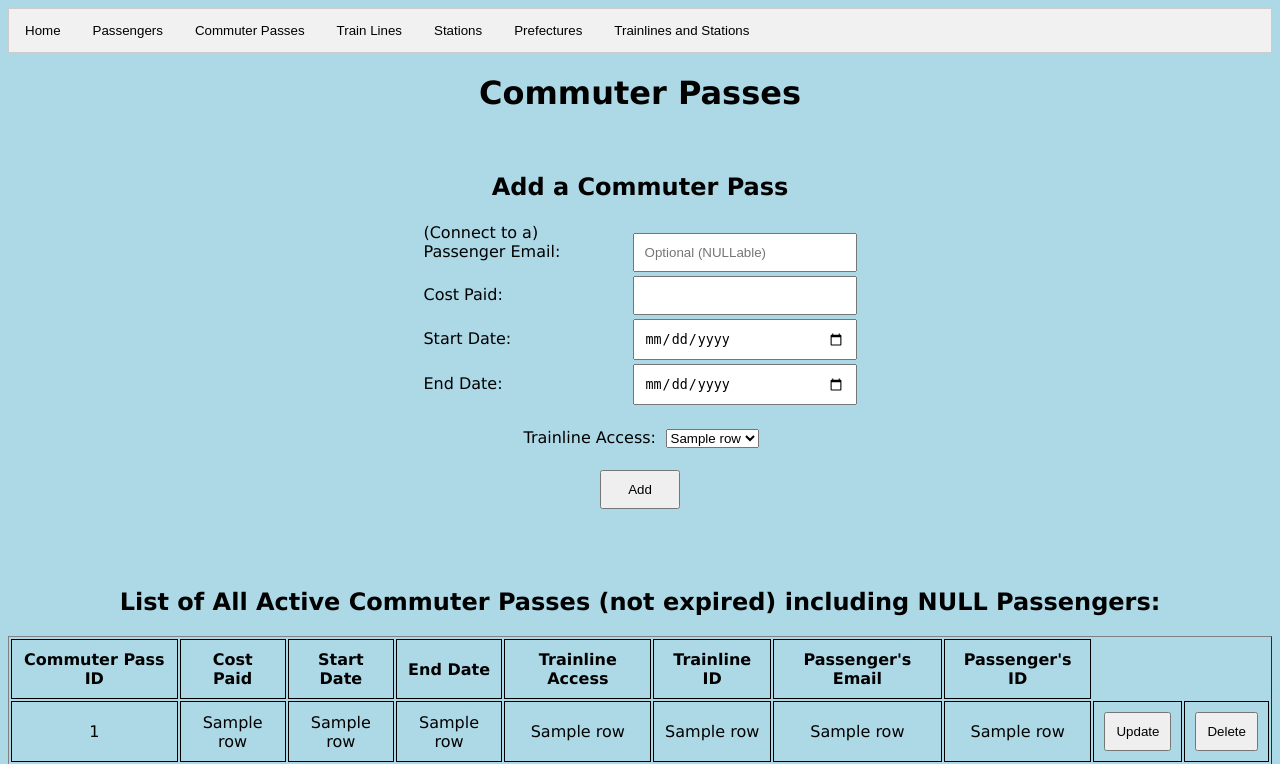
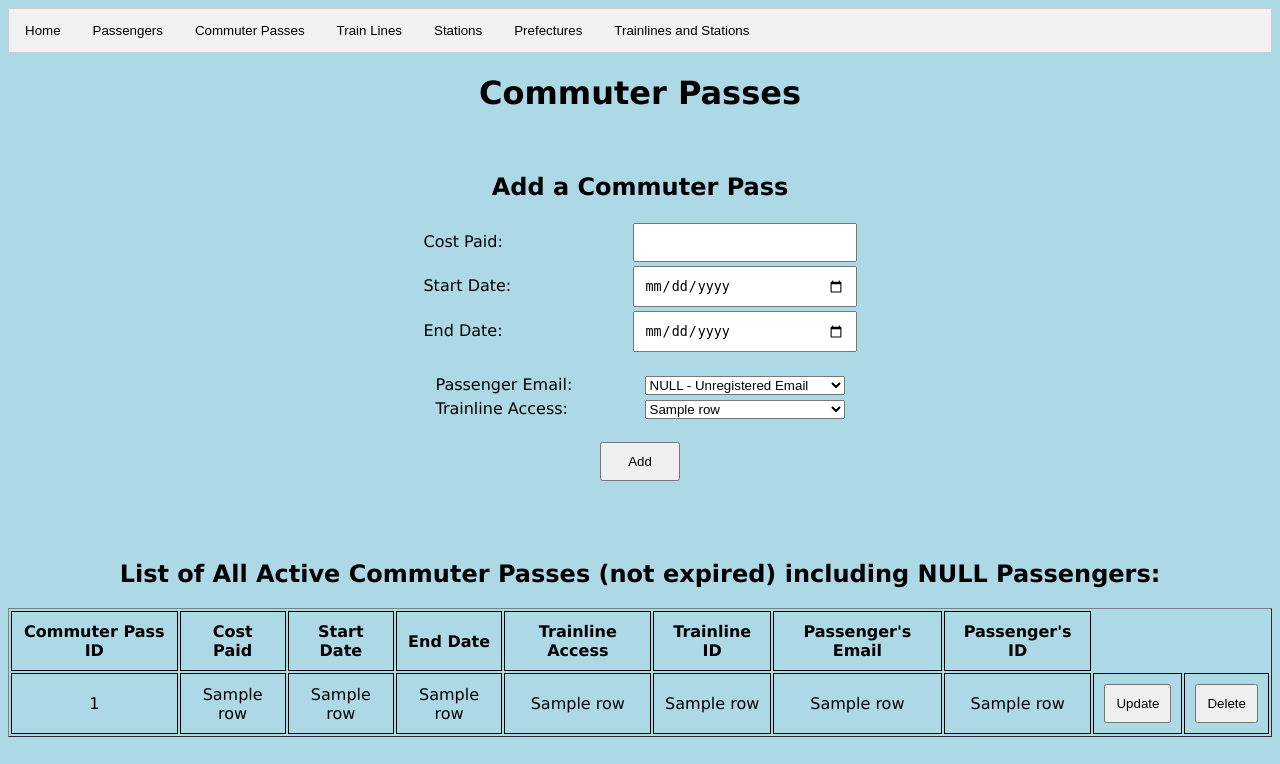
Before and after one commit to ragnakevmac/cs340, a Flask app: template CS340_GROUP_77_PROJECT/starter_website/templates/Commuter_Passes.html in a window 1280 px wide. Shown: the top 764 px of the page. After the commit the page ends 737 px from the top, so only its background shows below. Run offline with Flask 2, Linux system fonts and the light colour scheme; the template is opened without the code that fills it: most values are stand-ins (such as "Sample title", 1, 10 or a date in 2020).

Commit message:
Implemented a dropdown menu for email + "NULL"

```diff
--- a/CS340_GROUP_77_PROJECT/starter_website/templates/Commuter_Passes.html
+++ b/CS340_GROUP_77_PROJECT/starter_website/templates/Commuter_Passes.html
@@ -55,6 +55,13 @@
             margin: 2px
         }
 
+        .container form  select {
+            width: 200px;
+            display: inline-block;
+            text-align: left;
+            margin: 2px
+        }
+
         #inputButton {
             text-align: center;
             width: 80px;
@@ -70,13 +77,12 @@
             width: 80px;
         }
 
-        #dropDownLabel {
+        .dropDownLabel {
             width: 135px;
             text-align: left;
         }
 
-        #dropDownSelect {
-
+        .dropDownSelect {
             text-align: right;
         }
 
@@ -107,19 +113,30 @@
 
     <div class="container">
         <form id="addInputsCommuterPasses" method="post">
-            <label>(Connect to a) <br> Passenger Email:  </label>  <input type="text" name="email" placeholder="Optional (NULLable)"/> <br>
+            <!-- <label>(Connect to a) <br> Passenger Email:  </label>  <input type="text" name="email" placeholder="Optional (NULLable)"/> <br> -->
             <label>Cost Paid:        </label>  <input type="number" name="cost" />  <br>
             <label>Start Date:       </label>  <input type="date" name="start_date" min="2021-01-01" max="2023-01-01"/>  <br>
             <label>End Date:         </label>  <input type="date" name="end_date" min="2021-01-01" max="2023-01-01"/>    <br><br>
-            <label id="dropDownLabel" for="trainline">Trainline Access:</label>
 
 
-            <select name="trainline" id="trainline">
+            <label class="dropDownLabel" for="email">Passenger Email:</label>
+            <select class="dropDownSelect" name="email" id="email">
 
+                <option value="">NULL - Unregistered Email</option>
+              {% for r in rows[2] %}
+                {% if r[0] != '' %}
+                    <option value="{{r[0]}}">{{r[0]}}</option>
+                {% endif %}
+              {% endfor %}
+
+            </select><br>
+
+
+            <label class="dropDownLabel" for="trainline">Trainline Access:</label>
+            <select class="dropDownSelect" name="trainline" id="trainline">
               {% for r in rows[1] %}
                 <option value="{{r[0]}}">{{r[1]}}</option>
               {% endfor %}
-
             </select><br>
 
 
@@ -146,6 +163,19 @@
           </thead>
           <tbody>
               {% for r in rows[0] %}
+
+                {% if r[6] == None %}
+                    <tr>
+                        <td> {{ r[0] }}</td>
+                        <td> {{ r[1] }}</td>
+                        <td> {{ r[2] }}</td>
+                        <td> {{ r[3] }}</td>
+                        <td> {{ r[4] }}</td>
+                        <td> {{ r[5] }}</td>
+                        <td> NULL</td>
+                        <td> NULL</td>
+
+                {% else %}
                     <tr>
                         <td> {{ r[0] }}</td>
                         <td> {{ r[1] }}</td>
@@ -155,6 +185,8 @@
                         <td> {{ r[5] }}</td>
                         <td> {{ r[6] }}</td>
                         <td> {{ r[7] }}</td>
+                {% endif %}
+
 		<td> <input type='button' name='Update' value='Update' onclick="window.location = '/update_people/{{r[4]}}'"> </td>
                 <td> <input type='button' name='Delete' value='Delete' onclick="window.location = '/delete_people/{{r[4]}}'"> </td>
               </tr>
--- a/CS340_GROUP_77_PROJECT/starter_website/webapp.py
+++ b/CS340_GROUP_77_PROJECT/starter_website/webapp.py
@@ -129,11 +129,13 @@ def commuter_passes():
     	order by d1.commuter_pass_id;"""
         result1_show = execute_query(db_connection, query1_show).fetchall()
 
-        query2_dropdown = """SELECT trainline_id, trainline_company FROM Trainlines GROUP BY trainline_id;"""
-        result2_dropdown = execute_query(db_connection, query2_dropdown).fetchall()
+        query2_dropdown_tl = """SELECT trainline_id, trainline_company FROM Trainlines GROUP BY trainline_id;"""
+        result2_dropdown_tl = execute_query(db_connection, query2_dropdown_tl).fetchall()
 
+        query3_dropdown_em = """SELECT email FROM Passengers;"""
+        result3_dropdown_em = execute_query(db_connection, query3_dropdown_em).fetchall()
 
-        results = [result1_show, result2_dropdown]
+        results = [result1_show, result2_dropdown_tl, result3_dropdown_em]
         return render_template('Commuter_Passes.html', rows=results)
 
 
```
Lines whose indentation alone changed are shown as unchanged.
